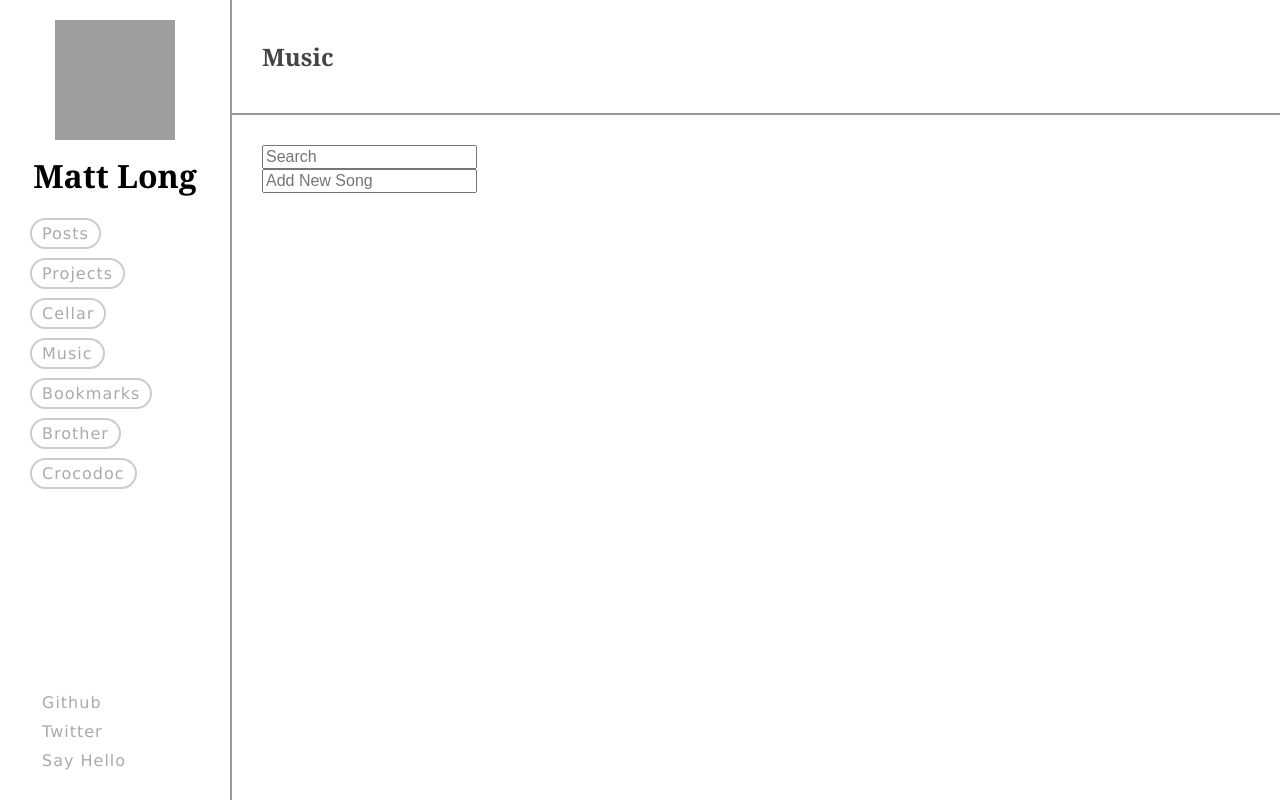
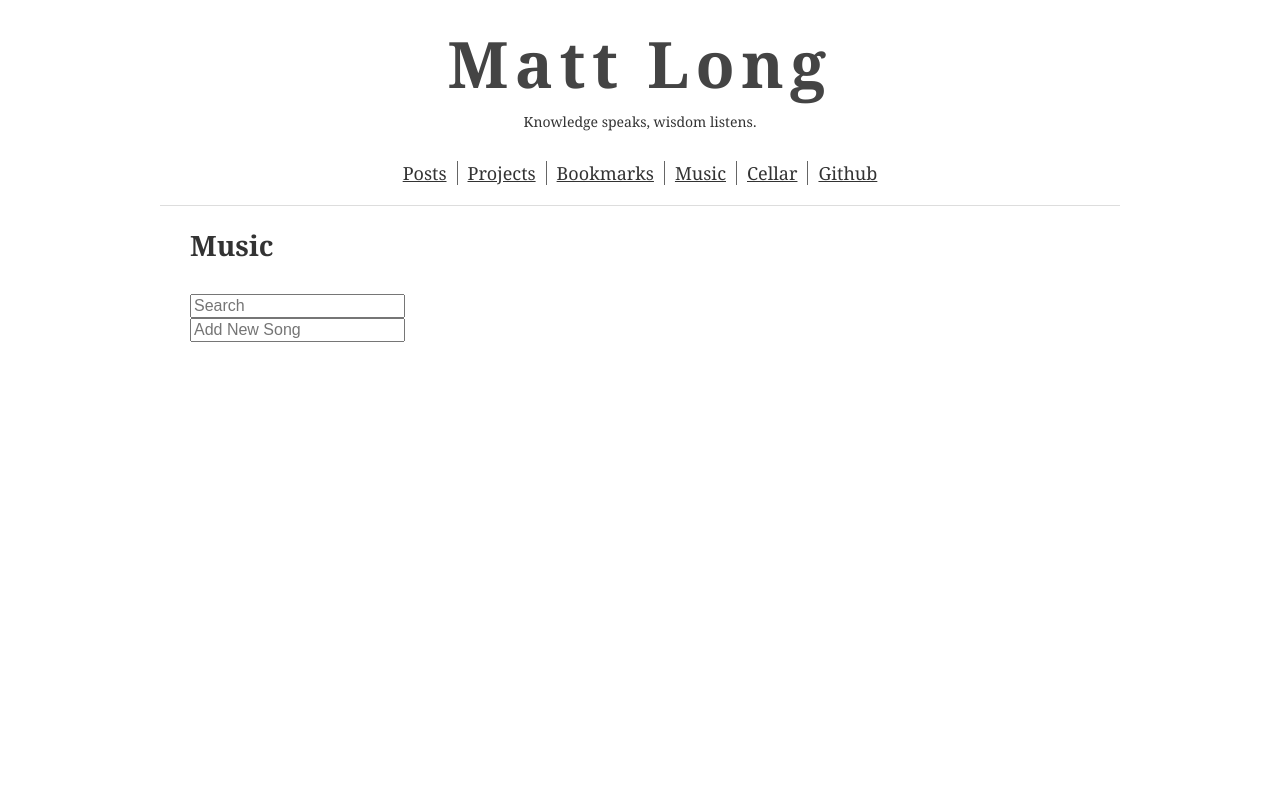
Before and after one commit to mattlong/mattlong, a Django app: template mattlongweb/templates/music/index.html in a window 1280 px wide. Run offline with Django 3.2, Linux system fonts and the light colour scheme; the template is opened without the code that fills it, so the values that code supplies are empty; some libraries are stand-ins or nearby versions; grey boxes are pictures that could not be loaded.

Commit message:
overhauling look and feel

```diff
--- a/mattlongweb/templates/base.html
+++ b/mattlongweb/templates/base.html
@@ -1,4 +1,4 @@
-<!doctype html>
+<!DOCTYPE html>
 <html>
 <head>
     <meta charset="UTF-8">
@@ -10,75 +10,66 @@
     <!--link rel="shortcut icon" href="/static/favicon.ico" type="image/vnd.microsoft.icon"-->
 
     <!--link rel='stylesheet' href='//fonts.googleapis.com/css?family=FONT1|FONT2ETC' type='text/css'-->
-    <link rel="stylesheet" href="{{STATIC_URL}}normalize.css">
+    <link rel="stylesheet" href="{{STATIC_URL}}css/normalize.css">
     <style type="text/css">
-      /*
-      Retrieved 2012-05-29 from http://yui.yahooapis.com/3.5.1/build/cssreset/cssreset-min.css
-      YUI 3.5.1 (build 22)
-      Copyright 2012 Yahoo! Inc. All rights reserved.
-      Licensed under the BSD License.
-      http://yuilibrary.com/license/
-      */
-      /*html{color:#000;background:#FFF}body,div,dl,dt,dd,ul,ol,li,h1,h2,h3,h4,h5,h6,pre,code,form,fieldset,legend,input,textarea,p,blockquote,th,td{margin:0;padding:0}table{border-collapse:collapse;border-spacing:0}fieldset,img{border:0}address,caption,cite,code,dfn,em,strong,th,var{font-style:normal;font-weight:normal}ol,ul{list-style:none}caption,th{text-align:left}h1,h2,h3,h4,h5,h6{font-size:100%;font-weight:normal}q:before,q:after{content:''}abbr,acronym{border:0;font-variant:normal}sup{vertical-align:text-top}sub{vertical-align:text-bottom}input,textarea,select{font-family:inherit;font-size:inherit;font-weight:inherit}input,textarea,select{*font-size:100%}legend{color:#000}#yui3-css-stamp.cssreset{display:none}*/
-
-      html { font-family:Verdana,sans-serif; }
+        html { font-family:Georgia; }
         footer, header, section { display: block; }
         a:hover,a:active { outline:0; }
 
-      #sidebar { width:170px; padding:20px 30px; position:fixed; top:0; bottom:0; border-right:2px solid #999; min-height:575px; }
-      #header { margin-left:232px; border-bottom:2px solid #999; }
-      #main { margin:30px 30px 30px 262px; }
+        body { margin:0 auto; width:960px; color:#333; }
 
-      /* sidebar components */
-      #sigil { text-align:center; }
+        #header { overflow:hidden; margin:20px 0 0 0; padding:0 0 20px 0; border-bottom:1px solid #ddd; /*DEBUG background-color:lightblue; DEBUGEND*/ }
+        #maintitle { margin:0 0 5px 0; font-size:64px; text-align:center; letter-spacing:0.1em; /*DEBUG background-color:lightgreen; DEBUGEND*/}
+        #tagline { text-align:center; font-size:14px; }
+        #navigation { margin-top:30px; }
 
-      #name { margin-top:10px; font-family:Georgia; text-align:center; }
-      #name a { color:#000; text-decoration:none; }
-      #name a:active, #name a:visited { color:#000; }
-      #name a:hover { color:green; }
+        #title { margin:20px 0 20px 30px; }
+        #title h2 { margin:0; font-size:28px; }
 
-      .round-buttons { list-style:none; margin:0 auto; padding:0; }
-      .round-buttons li { padding:6px 0 15px 0; } /* display:block; clear:both; float:none; */
+        #main { margin:30px; }
+
+        #maintitle a { text-decoration:none; }
+        #maintitle a, #maintitle a:active, #maintitle a:visited { color:#444; }
+        #maintitle a:hover { color:green; }
+
+        .horizontal-nav { position:relative; float:left;  left:50%; margin:0; list-style-type:none; text-align:center; padding:0; }
+        .horizontal-nav li { display:block; position:relative; float:left; right:50%; margin:0; border-style:solid; border-color:#666; padding:0 10px; font-size:18px; border-width: 0 1px 0 0; }
+        .horizontal-nav li:last-child { border-width: 0; }
+        .horizontal-nav a, .horizontal-nav a:hover, .horizontal-nav a:visited { color: #333; }
+
+        /*.round-buttons { list-style:none; margin:0 auto; padding:0; }
+        .round-buttons li { padding:6px 0 15px 0; }
         .round-buttons a { border:2px solid #ccc; border-radius:40px; padding:4px 10px; color:#aaa; text-decoration:none; letter-spacing:1px; }
         .round-buttons a:hover { border-color:green; background-color:green; color:white; }
 
         #me-links { position:absolute; bottom:20px; }
         #me-links li { padding:0 0 10px 0; }
-      #me-links a { border:0px solid #aaa; padding:5px 10px 5px 12px; }
-
-      /* header components */
-      #title { font-family:Georgia; margin:0; padding:40px 30px; color:#444; }
+        #me-links a { border:0px solid #aaa; padding:5px 10px 5px 12px; }*/
 
     </style>
     {% block head %}{% endblock %}
 </head>
 <body>
-    <section id="sidebar">
-      <div id="sigil"><a href="/"><img src="https://secure.gravatar.com/avatar/6c33da7fe3a64d7483e9c7117c49edf5?s=120" width="120" height="120"/></a></div>
-
-      <h1 id="name"><a href="/">Matt Long</a></h1>
-
-      <ul id="nav-links" class="round-buttons">
+    <section id="header">
+        <!--div id="sigil"><a href="/"><img src="https://secure.gravatar.com/avatar/6c33da7fe3a64d7483e9c7117c49edf5?s=120" width="120" height="120"/></a></div-->
+        <h1 id="maintitle"><a href="/">Matt Long</a></h1>
+        <div id="tagline">Knowledge speaks, wisdom listens.</div>
+        <ul id="navigation" class="horizontal-nav">
             <li><a href="/posts/all/">Posts</a></li>
             <li><a href="/projects/">Projects</a></li>
-        <!--li><a href="#">Tools</a></li-->
+            <li><a href="/bookmarks/">Bookmarks</a></li>
+            <li><a href="/music/">Music</a></li>
             <li><a href="#">Cellar</a></li>
-        <li><a href="/music/">Music</a></li>
-        <li><a href="/bookmarks/">Bookmarks</a></li>
-        <!--li><a href="#">Nostalgia</a></li-->
-        <li><a href="#">Brother</a></li>
-        <li><a target="_blank" href="https://crocodoc.com">Crocodoc</a></li>
-      </ul>
-
-      <ul id="me-links" class="round-buttons">
             <li><a target="_blank" href="https://github.com/mattlong">Github</a></li>
-        <li><a target="_blank" href="http://twitter.com/#!/mateolargo">Twitter</a></li>
-        <li><a href="mailto:example@test.com">Say Hello</a></li>
         </ul>
     </section>
 
-    <section id="header">
-      <h2 id="title">{% block headline %}Recent Activity{% endblock %}</h2>
+    <section id="title">
+        <h2>{% block headline %}Recent Activity{% endblock %}</h2>
+    </section>
+
+    <section id="main">
+    {% block main %}{% endblock %}
     </section>
 
     <script src="//ajax.googleapis.com/ajax/libs/jquery/1.7.2/jquery.min.js"></script>
@@ -109,10 +100,7 @@
             return '{0}/{1}/{2}'.format(m,d,y);
         }
     </script>
-
-    <section id="main">
-    {% block main %}{% endblock %}
-    </section>
+    {% block javascript %}{% endblock %}
 
     <script>
       function autorun()
--- a/mattlongweb/templates/bookmarks/list.html
+++ b/mattlongweb/templates/bookmarks/list.html
@@ -21,6 +21,8 @@
         <br/>
         {% endfor %}
     </div>
+{% endblock %}
+{% block javascript %}
     <script>
 
         function updateList(bookmarks) {
--- a/mattlongweb/templates/music/index.html
+++ b/mattlongweb/templates/music/index.html
@@ -14,6 +14,8 @@
     </form>
     {% for song in songs%}
     {% endfor %}
+{% endblock %}
+{% block javascript %}
     <script>
         $('#SearchForm').on('submit', function(e) {
             var query = $('#SearchQuery').val();
```
Also changed, not shown: mattlongweb/templates/base-old.html (added, +133 -0 lines), base/static/css/normalize.css (renamed from base/static/normalize.css), base/static/img/rebel_starbird.png (renamed from base/static/images/rebel_starbird.png). Lines whose indentation alone changed are shown as unchanged.
